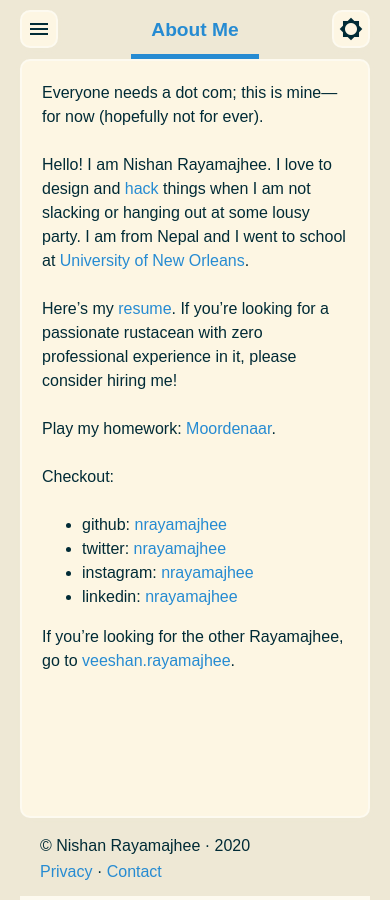
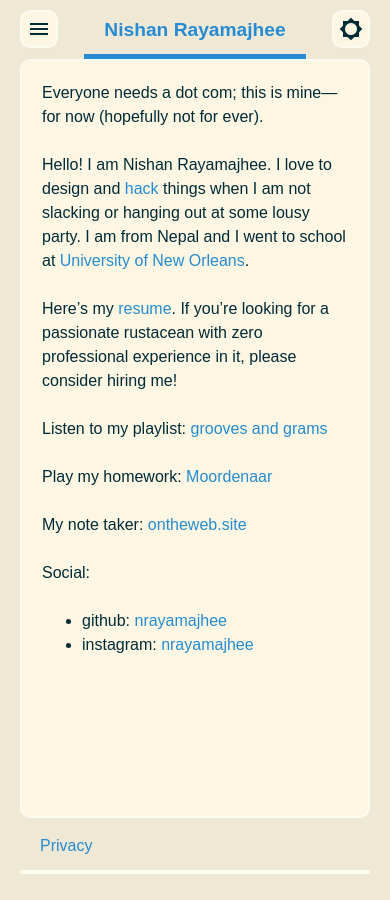
Before and after one commit to nrayamajhee/nrayamajhee.github.io, a Jekyll site: the page built from pages/about.md, in a window 390 px wide. Built offline with Jekyll 4.4.1, drawn with Linux system fonts in a browser that asks for light colours; comment, search, counter and statistics services are not loaded.

Commit message:
Update resume, about, and privacy, footer

```diff
--- a/_includes/analytics.html
+++ b/_includes/analytics.html
@@ -1,5 +1,8 @@
-<!-- Cloudflare Web Analytics -->
-<script defer src='https://static.cloudflareinsights.com/beacon.min.js' data-cf-beacon='{"token": "edcc8e20ad9f4e3da53deedb92b64404"}'></script>
-<!-- End Cloudflare Web Analytics -->
-<!-- Counter Analytics -->
-<script>if(!sessionStorage.getItem("_swa")&&document.referrer.indexOf(location.protocol+"//"+location.host)!== 0){fetch("https://counter.dev/track?"+new URLSearchParams({referrer:document.referrer,screen:screen.width+"x"+screen.height,user:"rayamajheenishan@gmail.com",utcoffset:"-6"}))};sessionStorage.setItem("_swa","1");</script>
+<script async src="https://www.googletagmanager.com/gtag/js?id=G-25T0QL09HT"></script>
+<script>
+  window.dataLayer = window.dataLayer || [];
+  function gtag(){dataLayer.push(arguments);}
+  gtag('js', new Date());
+
+  gtag('config', 'G-25T0QL09HT');
+</script>
--- a/_includes/footer.html
+++ b/_includes/footer.html
@@ -1,8 +1,5 @@
 <footer>
     <p>
-        &copy; {{site.title}} · 2020
-    </p>
-    <p>
-        <a href="{{ site.url }}/privacy">Privacy</a> · <a href="mailto:{{site.email}}">Contact</a>
+        <a href="{{ site.url }}/privacy">Privacy</a>
     </p>
 </footer>
--- a/css/layout.css
+++ b/css/layout.css
@@ -53,11 +53,6 @@ nav button:last-child {
     right: 0;
 }
 
-footer {
-    display: flex;
-    justify-content: space-between;
-}
-
 p {
     clear: both;
 }
@@ -89,14 +84,8 @@ img {
     nav ul a {
         display: none;
     }
-    footer {
-        flex-direction: column;
-    }
     main {
         min-height: calc(100vh - 2.5rem - 7.25 * var(--gap));
-    }
-    footer p {
-        margin-bottom: var(--pad);
     }
     nav ul a.active,
     nav ul.shown a {
--- a/pages/about.md
+++ b/pages/about.md
@@ -1,7 +1,7 @@
 ---
 layout: default
 permalink: /
-title: About Me
+title: Nishan Rayamajhee
 navbar-index: 0
 ---
 
@@ -11,15 +11,14 @@ Hello! I am Nishan Rayamajhee.
 I love to design and [hack](https://people.eecs.berkeley.edu/~bh/hacker.html) things when I am not slacking or hanging out at some lousy party.
 I am from Nepal and I went to school at [University of New Orleans](http://www.uno.edu).
 
-Here's my [resume]({{ site.url }}/resume). If you're looking for a passionate rustacean with zero professional experience in it, please consider hiring me!
+Here's my [resume]({{ site.url }}/files/Resume_Nishan Rayamajhee.pdf). If you're looking for a passionate rustacean with zero professional experience in it, please consider hiring me!
 
-Play my homework: [Moordenaar]({{ site.url }}/Moordenaar/).
+Listen to my playlist: [grooves and grams](https://nishan.rayamajhee.com/grooves_n_grams/)
 
-Checkout:
+Play my homework: [Moordenaar]({{ site.url }}/Moordenaar/)
 
-- github: [{{ site.username }}](https://github.com/{{ site.username }})
-- twitter: [{{ site.username }}](https://twitter.com/{{ site.username }})
-- instagram: [{{ site.username }}](https://instagram.com/{{ site.username }})
-- linkedin: [{{ site.username }}](https://www.linkedin.com/in/{{ site.username }})
+My note taker: [ontheweb.site](https://ontheweb.site)
 
-If you're looking for the other Rayamajhee, go to [veeshan.rayamajhee](http://veeshan.rayamajhee.com).
+Social:
+- github: [nrayamajhee](https://github.com/nrayamajhee)
+- instagram: [nrayamajhee](https://instagram.com/nrayamajhee)
```
Also changed, not shown: _layouts/resume.html (deleted, +0 -20 lines), css/resume.css (deleted, +0 -152 lines), pages/privacy.md (+5 -3 lines), pages/resume.md (deleted, +0 -141 lines), .github/workflows/jekyll.yml, 3 other files.
